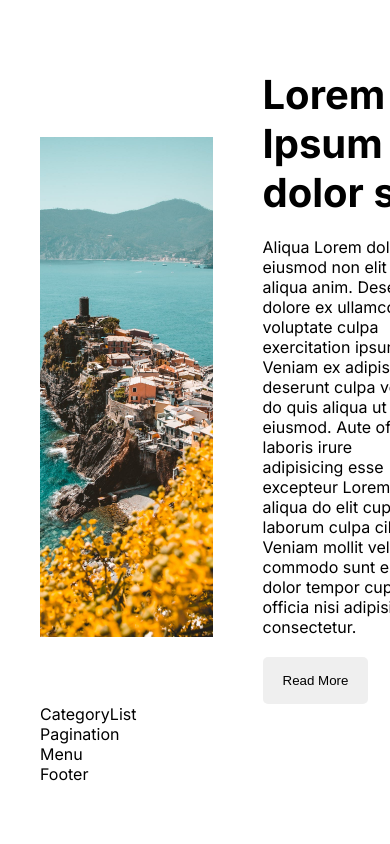
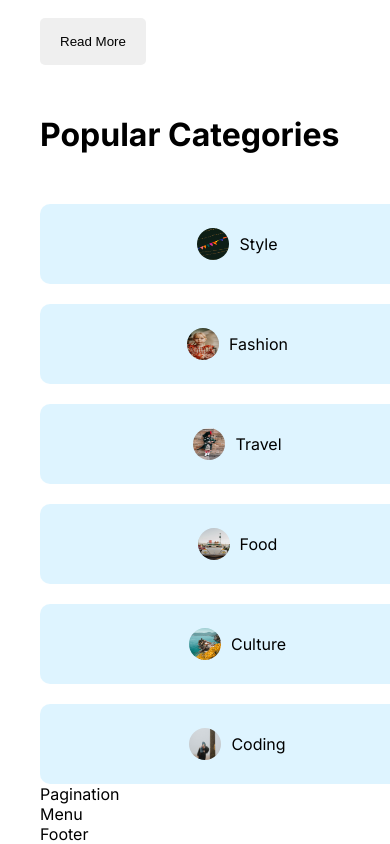
Before and after one commit to sdhanraj300/nextjsblog, a Next.js app: page / in a window 390 px wide. Shown: the part 932-1776 px from the top of the page. Before the commit the page ends 1716 px from the top, so only its background shows below. Built offline with nearby package versions, Linux system fonts and the light colour scheme.

Commit message:
completed category list responsiveness

```diff
--- a/src/components/categoryList/CategoryList.jsx
+++ b/src/components/categoryList/CategoryList.jsx
@@ -1,7 +1,93 @@
 import React from "react";
 import styles from "./categoryList.module.css";
+import Link from "next/link";
+import Image from "next/image";
 const CategoryList = () => {
-  return <div className={styles.container}>CategoryList</div>;
+  return (
+    <div className={styles.container}>
+      <h1 className={styles.title}>Popular Categories</h1>
+      <div className={styles.categories}>
+        <Link
+          href="/blog?cat=style"
+          className={`${styles.category} ${styles.style}`}
+        >
+          <Image
+            src="/style.png"
+            alt=""
+            width={32}
+            height={32}
+            className={styles.image}
+          />
+          Style
+        </Link>
+        <Link
+          href="/blog?cat=fashion"
+          className={`${styles.category} ${styles.style}`}
+        >
+          <Image
+            src="/fashion.png"
+            alt=""
+            width={32}
+            height={32}
+            className={styles.image}
+          />
+          Fashion
+        </Link>
+        <Link
+          href="/blog?cat=travel"
+          className={`${styles.category} ${styles.style}`}
+        >
+          <Image
+            src="/travel.png"
+            alt=""
+            width={32}
+            height={32}
+            className={styles.image}
+          />
+          Travel
+        </Link>
+        <Link
+          href="/blog?cat=food"
+          className={`${styles.category} ${styles.style}`}
+        >
+          <Image
+            src="/food.png"
+            alt=""
+            width={32}
+            height={32}
+            className={styles.image}
+          />
+          Food
+        </Link>
+        <Link
+          href="/blog?cat=culture"
+          className={`${styles.category} ${styles.style}`}
+        >
+          <Image
+            src="/culture.png"
+            alt=""
+            width={32}
+            height={32}
+            className={styles.image}
+          />
+          Culture
+        </Link>
+        <Link
+          href="/blog?cat=coding"
+          className={`${styles.category} ${styles.style}`}
+        >
+          <Image
+            src="/coding.png"
+            alt=""
+            width={32}
+            height={32}
+            className={styles.image}
+          />
+          Coding
+        </Link>
+      </div>
+    </div>
+  );
 };
 
 export default CategoryList;
--- a/src/components/categoryList/categoryList.module.css
+++ b/src/components/categoryList/categoryList.module.css
@@ -0,0 +1,61 @@
+.title {
+  margin: 50px 0px;
+}
+.categories {
+  display: flex;
+  flex-wrap: wrap;
+  justify-content: space-between;
+  gap: 20px;
+}
+.category {
+  display: flex;
+  align-items: center;
+  gap: 10px;
+  text-transform: capitalize;
+  width: 15%;
+  height: 80px;
+  justify-content: center;
+  border-radius: 10px;
+}
+.image {
+  border-radius: 50%;
+}
+.category.style {
+  background: #57c4ff31;
+}
+.category.fashion {
+  background: #da85c731;
+}
+.category.food {
+  background: #7fb88133;
+}
+.category.travel {
+  background: #ff795736;
+}
+.category.culture {
+  background: #ffb04f45;
+}
+.category.coding {
+  background: #5e4fff31;
+}
+
+@media screen and (max-width: 1280px) {
+  .category {
+    width: 20%;
+  }
+}
+@media screen and (max-width: 1024px) {
+  .category {
+    width: 25%;
+  }
+}
+@media screen and (max-width: 768px) {
+  .category {
+    width: 45%;
+  }
+}
+@media screen and (max-width: 640px) {
+  .category {
+    width: 100%;
+  }
+}
--- a/src/components/featured/featured.module.css
+++ b/src/components/featured/featured.module.css
@@ -41,3 +41,27 @@
   border-radius: 5px;
   width: max-content;
 }
+
+@media screen and (max-width: 1280px) {
+  .title {
+    font-size: 72px;
+  }
+}
+@media screen and (max-width: 768px) {
+  .title {
+    font-size: 48px;
+  }
+}
+@media screen and (max-width: 640px) {
+  .title {
+    font-size: 36px;
+  }
+}
+@media screen and (max-width: 1024px) {
+  .title {
+    font-size: 64px;
+  }
+  .imgContainer {
+    display: none;
+  }
+}
```
